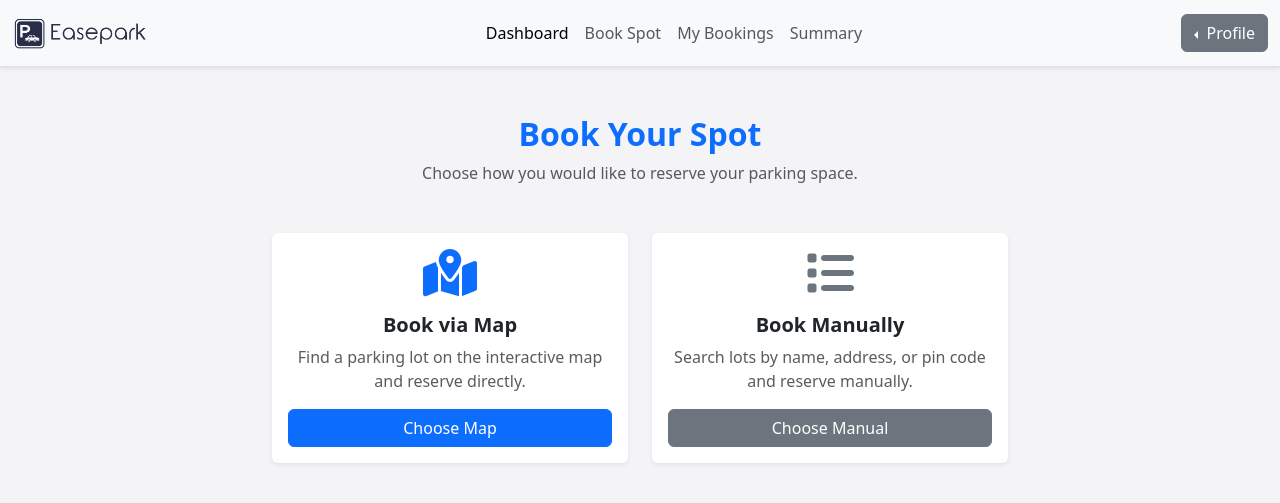
After one commit to 23f3002142/Easepark, a Flask app: page /dashboard/choose_booking in a window 1280 px wide. The commit adds this page. Shown: the top 503 px of the page. Run offline with Flask 3, Linux system fonts and the light colour scheme.

Commit message:
map integrated

```diff
--- a/controllers/user_routes.py
+++ b/controllers/user_routes.py
@@ -1,5 +1,5 @@
 
-from flask import Blueprint,render_template,flash,request,url_for,abort,redirect
+from flask import Blueprint,render_template,flash,request,url_for,abort,redirect,jsonify
 from flask_login import login_required,current_user
 from models.user_model import Users,ParkingLot,ParkingSpot,Reservation,db
 from datetime import datetime , timedelta
@@ -134,6 +134,11 @@ def user_profile_edit():
             flash('Profile updated successfully!', 'success')
             return redirect(url_for('user.user_profile_view'))
     return render_template('user_profile_edit.html',user=user)
+
+@user_blueprint.route("/choose_booking")
+def choose_booking():
+    return render_template("choose_booking.html")
+
 
 @user_blueprint.route('/book', methods=['GET','POST'])
 @login_required
@@ -349,3 +354,23 @@ def user_summary():
     chart_duration_data_each=duration_values,
     chart_cost_data_each=cost_values
 )
+
+@user_blueprint.route("/api/lots")
+def get_lots():
+    lots=ParkingLot.query.filter_by(is_active=True).all()
+    lots_data=[]
+    for lot in lots:
+        lots_data.append({
+            "id": lot.id,
+            "name": lot.parking_name,
+            "address": lot.address,
+            "price": lot.price,
+            "latitude": lot.latitude,
+            "longitude": lot.longitude,
+            "max_spots": lot.max_spots
+        })
+    return jsonify(lots_data)
+
+@user_blueprint.route("/book_map")
+def book_map():
+    return render_template("book_map.html")
--- /dev/null
+++ b/templates/choose_booking.html
@@ -0,0 +1,58 @@
+<!doctype html>
+<html lang="en">
+
+<head>
+  <meta charset="utf-8">
+  <meta name="viewport" content="width=device-width, initial-scale=1">
+  <title>Choose Booking Method | Easepark</title>
+  <link href="https://cdn.jsdelivr.net/npm/bootstrap@5.3.6/dist/css/bootstrap.min.css" rel="stylesheet"
+    integrity="sha384-4Q6Gf2aSP4eDXB8Miphtr37CMZZQ5oXLH2yaXMJ2w8e2ZtHTl7GptT4jmndRuHDT" crossorigin="anonymous">
+  <link rel="stylesheet" href="{{ url_for('static', filename='CSS/styles.css') }}">
+  <link rel="stylesheet" href="https://cdnjs.cloudflare.com/ajax/libs/font-awesome/6.5.0/css/all.min.css">
+</head>
+
+<body>
+
+  <!-- include your navbar -->
+  {% include 'user_navbar.html' %}
+
+  <!-- main content -->
+  <div class="container my-5">
+    <div class="text-center mb-5">
+      <h2 class="fw-bold text-primary">Book Your Spot</h2>
+      <p class="text-muted">Choose how you would like to reserve your parking space.</p>
+    </div>
+
+    <div class="row justify-content-center g-4">
+      <!-- Book via Map -->
+      <div class="col-md-4">
+        <div class="card shadow-sm h-100 text-center border-0">
+          <div class="card-body d-flex flex-column justify-content-center">
+            <i class="fas fa-map-marked-alt fa-3x text-primary mb-3"></i>
+            <h5 class="card-title fw-bold">Book via Map</h5>
+            <p class="card-text text-muted">Find a parking lot on the interactive map and reserve directly.</p>
+            <a href="{{ url_for('user.book_map') }}" class="btn btn-primary mt-auto">Choose Map</a>
+          </div>
+        </div>
+      </div>
+
+      <!-- Book Manually -->
+      <div class="col-md-4">
+        <div class="card shadow-sm h-100 text-center border-0">
+          <div class="card-body d-flex flex-column justify-content-center">
+            <i class="fas fa-list fa-3x text-secondary mb-3"></i>
+            <h5 class="card-title fw-bold">Book Manually</h5>
+            <p class="card-text text-muted">Search lots by name, address, or pin code and reserve manually.</p>
+            <a href="{{ url_for('user.book_spot') }}" class="btn btn-secondary mt-auto">Choose Manual</a>
+          </div>
+        </div>
+      </div>
+    </div>
+  </div>
+
+  <script src="https://cdn.jsdelivr.net/npm/bootstrap@5.3.6/dist/js/bootstrap.bundle.min.js"
+    integrity="sha384-j1CDi7MgGQ12Z7Qab0qlWQ/Qqz24Gc6BM0thvEMVjHnfYGF0rmFCozFSxQBxwHKO"
+    crossorigin="anonymous"></script>
+</body>
+
+</html>
--- a/templates/reserve_spot.html
+++ b/templates/reserve_spot.html
@@ -37,7 +37,7 @@
 
             <div class="text-center mt-4">
                 <button type="submit" class="btn btn-primary me-2">Reserve</button>
-                <a href="{{ url_for('user.book_spot') }}" class="btn btn-secondary">Cancel</a>
+                <a href="{{ url_for('user.choose_booking') }}" class="btn btn-secondary">Cancel</a>
             </div>
         </form>
     </div>
--- a/templates/user_dashboard.html.jinja
+++ b/templates/user_dashboard.html.jinja
@@ -39,7 +39,7 @@
             <a class="nav-link active" aria-current="page" href="{{ url_for('user.dashboard') }}">Dashboard</a>
           </li>
           <li class="nav-item">
-            <a class="nav-link" href="{{ url_for('user.book_spot') }}">Book Spot</a>
+            <a class="nav-link" href="{{ url_for('user.choose_booking') }}">Book Spot</a>
           </li>
 
           <li class="nav-item">
--- a/templates/user_navbar.html
+++ b/templates/user_navbar.html
@@ -29,7 +29,7 @@
             <a class="nav-link active" aria-current="page" href="{{ url_for('user.dashboard') }}">Dashboard</a>
           </li>
           <li class="nav-item">
-            <a class="nav-link" href="{{ url_for('user.book_spot') }}">Book Spot</a>
+            <a class="nav-link" href="{{ url_for('user.choose_booking') }}">Book Spot</a>
           </li>
 
           <li class="nav-item">
```
Also changed, not shown: controllers/admin_routes.py (+6 -1 lines), models/user_model.py (+17 -0 lines), templates/add_lot.html (+49 -2 lines), templates/book_map.html (added, +57 -0 lines), easepark_new.sqlite3 (deleted).
